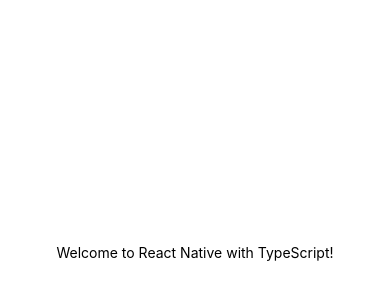
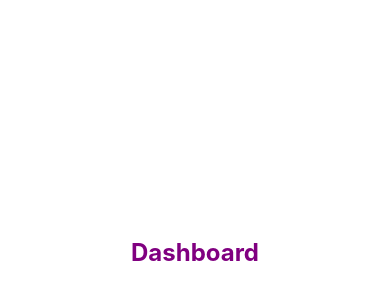
Before and after one commit to amitcesar/gofinances, a React Native app: screen / in a window 390 px wide. Shown: the part 170-470 px from the top of the page. Built offline with nearby package versions, Linux system fonts and the light colour scheme.

Commit message:
add styled-component and types

```diff
--- a/App.tsx
+++ b/App.tsx
@@ -1,12 +1,13 @@
 import { StatusBar } from 'expo-status-bar';
 import React from 'react';
 import { StyleSheet, Text, View } from 'react-native';
-import { Welcome } from './src/components/Welcome';
+import { Dashboard } from './src/screens/Dashboard';
+
 
 export default function App() {
   return (
     <View style={styles.container}>
-      <Welcome title="Welcome to React Native with TypeScript!" />
+     <Dashboard />
     </View>
   );
 }
--- a/package.json
+++ b/package.json
@@ -15,12 +15,14 @@
     "react": "17.0.2",
     "react-dom": "17.0.2",
     "react-native": "0.68.2",
-    "react-native-web": "0.17.7"
+    "react-native-web": "0.17.7",
+    "styled-components": "^5.3.5"
   },
   "devDependencies": {
     "@babel/core": "^7.12.9",
     "@types/react": "~17.0.21",
     "@types/react-native": "~0.67.6",
+    "@types/styled-components-react-native": "^5.1.3",
     "typescript": "~4.3.5"
   },
   "private": true
--- a/src/components/Welcome.tsx
+++ /dev/null
@@ -1,13 +0,0 @@
-import { View, Text } from 'react-native'
-import React from 'react'
-
-interface Props {
-  title: string;
-}
-export function Welcome({title}:Props) {
-  return (
-    <View>
-      <Text>{title}</Text>
-    </View>
-  )
-}
--- /dev/null
+++ b/src/screens/Dashboard/index.tsx
@@ -0,0 +1,13 @@
+import { View, Text } from 'react-native'
+import React from 'react'
+import {Container,Title} from './styles'
+
+export function Dashboard() {
+  return (
+   <Container>
+     <Title>
+       Dashboard
+     </Title>
+   </Container>
+  )
+}
--- /dev/null
+++ b/src/screens/Dashboard/styles.ts
@@ -0,0 +1,13 @@
+import styled from 'styled-components/native';
+
+export const Container = styled.View`
+flex: 1;
+justify-content: center;
+align-items: center;
+`
+
+export const Title = styled.Text`
+font-size: 24px;
+font-weight: bold;
+color: purple
+`;
```
Also changed, not shown: 2 other files (tests, documents, lock files or other folders).
